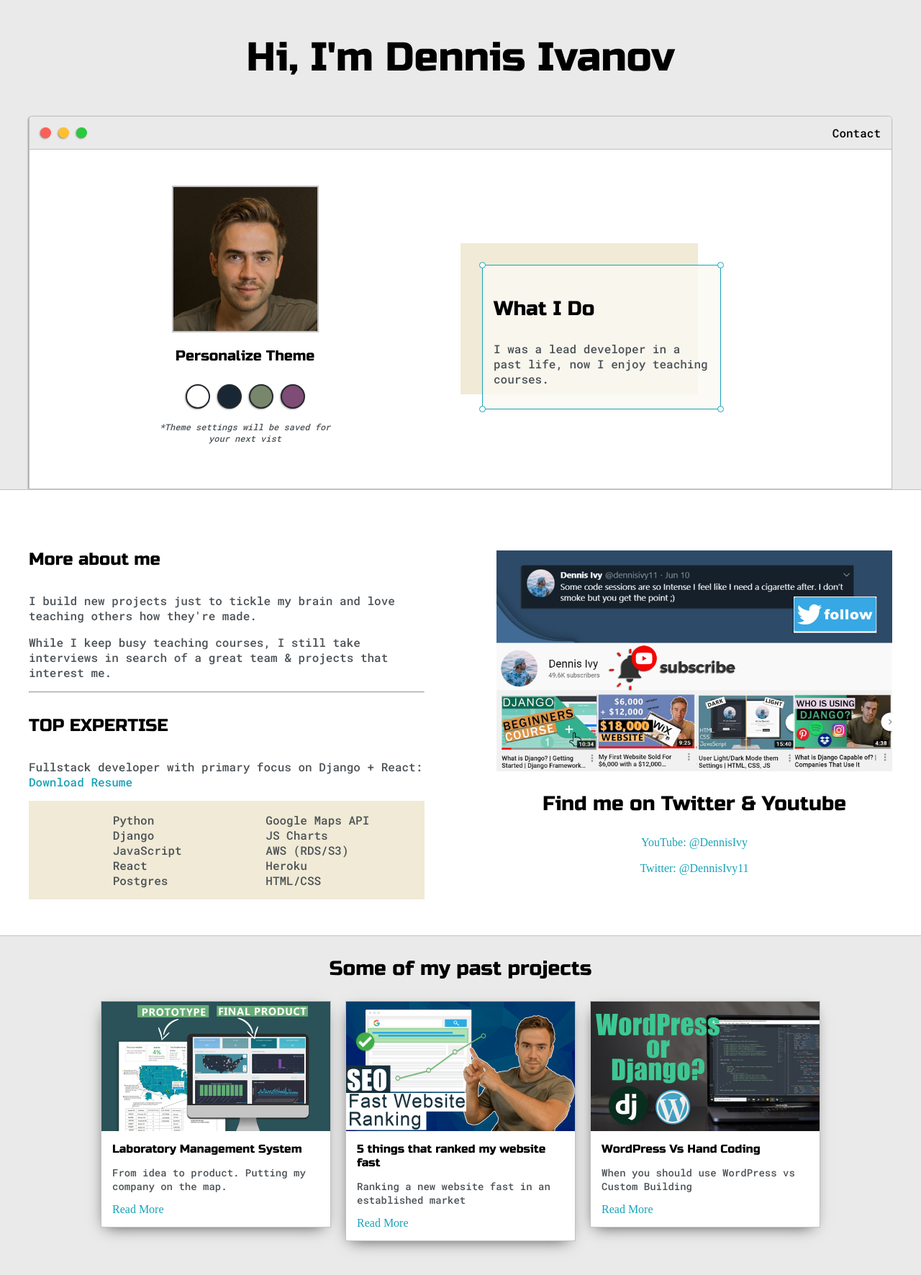
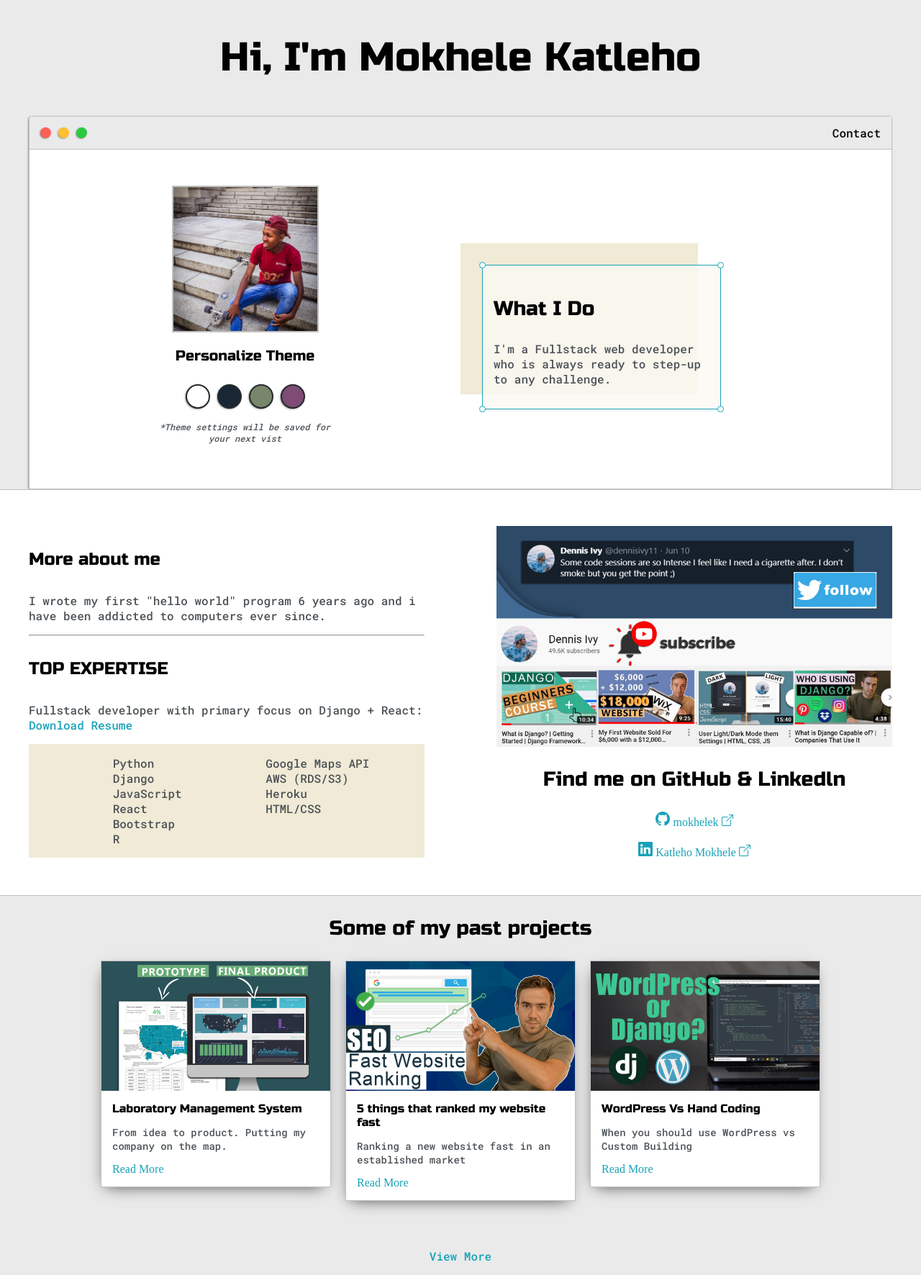
Before and after one commit to mokhelek/my-resume-website, a Django app: page / in a window 1280 px wide. Shown: the top 1772 px of the page at 72% size. Run offline with Django 3.2, Linux system fonts and the light colour scheme; data comes from the database, SQL or seed files in the repository; both versions use the stored data as it was after the commit; some libraries are stand-ins or nearby versions.

Commit message:
pythonanywhere

```diff
--- a/base/templates/base/index.html
+++ b/base/templates/base/index.html
@@ -2,7 +2,7 @@
 {% load static %}
 <html>
 <head>
-	<title>Dennis Ivy</title>
+	<title>Mokhele Katleho</title>
 
 	<!-- Global site tag (gtag.js) - Google Analytics -->
 	<script async src="https://www.googletagmanager.com/gtag/js?id=UA-47692315-56"></script>
@@ -29,7 +29,7 @@
 	<section class="s1">
 		<div class="main-container">
 			<div class="greeting-wrapper">
-				<h1>Hi, I'm Dennis Ivanov</h1>
+				<h1>Hi, I'm Mokhele Katleho</h1>
 			</div>
 
 
@@ -37,7 +37,7 @@
 				{% include 'base/navbar.html' %}
 
 				<div class="left-column">
-					<img id="profile_pic" src="{% static 'images/Dennis.jpg' %}">
+					<img id="profile_pic" src="{% static 'images/katleho.jpg' %}">
 					<h5 style="text-align: center;line-height: 0;">Personalize Theme</h5>
 
 					<div id="theme-options-wrapper">
@@ -57,7 +57,7 @@
 							<div id="corner-tl" class="corner"></div>
 							<div id="corner-tr" class="corner"></div>
 							<h3>What I Do</h3>
-							<p>I was a lead developer in a past life, now I enjoy teaching courses.</p>
+							<p>I'm a Fullstack web developer who is always ready to step-up to any challenge.</p>
 							<div id="corner-br" class="corner"></div>
 							<div id="corner-bl" class="corner"></div>
 						</div>
@@ -74,16 +74,18 @@
 				<div class="about-me">
 					<h4>More about me</h4>
 
-					<p>I build new projects just to tickle my brain and love teaching others how they're made.</p>
+					<p>I wrote my first "hello world" program 6 years ago and i have been addicted to computers ever since.
 
-					<p>While I keep busy teaching courses, I still take interviews in search of a great team & projects that interest me.</p>
+					</p>
+
+					<p></p>
 
 
 					<hr>
 
 					<h4>TOP EXPERTISE</h4>
 
-					<p>Fullstack developer with primary focus on Django + React: <a target="_blank" href="{% static 'resume.pdf' %}">Download Resume</a></p>
+					<p>Fullstack developer with primary focus on Django + React: <a target="_blank" href="#">Download Resume</a></p>
 
 					<div id="skills">
 						<ul>
@@ -91,12 +93,12 @@
 							<li>Django</li>
 							<li>JavaScript</li>
 							<li>React</li>
-							<li>Postgres</li>
+							<li>Bootstrap</li>
+							<li>R</li>
 						</ul>
 
 						<ul>
 							<li>Google Maps API</li>
-							<li>JS Charts</li>
 							<li>AWS (RDS/S3)</li>
 							<li>Heroku</li>
 							<li>HTML/CSS</li>
@@ -109,11 +111,25 @@
 
 				<div class="social-links">
 					<img id="social_img" src="{% static 'images/follow.jpg' %}">
-					<h3>Find me on Twitter & Youtube</h3>
+					<h3>Find me on GitHub & Linkedln</h3>
 
-					<a target="_blank" href="https://www.youtube.com/c/dennisivy">YouTube: @DennisIvy</a>
+
+					<a target="_blank" href="https://www.youtube.com/c/dennisivy">
+						<svg xmlns="http://www.w3.org/2000/svg" width="20" height="20" fill="currentColor" class="bi bi-github" viewBox="0 0 16 16">
+							<path d="M8 0C3.58 0 0 3.58 0 8c0 3.54 2.29 6.53 5.47 7.59.4.07.55-.17.55-.38 0-.19-.01-.82-.01-1.49-2.01.37-2.53-.49-2.69-.94-.09-.23-.48-.94-.82-1.13-.28-.15-.68-.52-.01-.53.63-.01 1.08.58 1.23.82.72 1.21 1.87.87 2.33.66.07-.52.28-.87.51-1.07-1.78-.2-3.64-.89-3.64-3.95 0-.87.31-1.59.82-2.15-.08-.2-.36-1.02.08-2.12 0 0 .67-.21 2.2.82.64-.18 1.32-.27 2-.27.68 0 1.36.09 2 .27 1.53-1.04 2.2-.82 2.2-.82.44 1.1.16 1.92.08 2.12.51.56.82 1.27.82 2.15 0 3.07-1.87 3.75-3.65 3.95.29.25.54.73.54 1.48 0 1.07-.01 1.93-.01 2.2 0 .21.15.46.55.38A8.012 8.012 0 0 0 16 8c0-4.42-3.58-8-8-8z"/>
+						  </svg> mokhelek <svg xmlns="http://www.w3.org/2000/svg" width="16" height="16" fill="currentColor" class="bi bi-box-arrow-up-right" viewBox="0 0 16 16">
+							<path fill-rule="evenodd" d="M8.636 3.5a.5.5 0 0 0-.5-.5H1.5A1.5 1.5 0 0 0 0 4.5v10A1.5 1.5 0 0 0 1.5 16h10a1.5 1.5 0 0 0 1.5-1.5V7.864a.5.5 0 0 0-1 0V14.5a.5.5 0 0 1-.5.5h-10a.5.5 0 0 1-.5-.5v-10a.5.5 0 0 1 .5-.5h6.636a.5.5 0 0 0 .5-.5z"/>
+							<path fill-rule="evenodd" d="M16 .5a.5.5 0 0 0-.5-.5h-5a.5.5 0 0 0 0 1h3.793L6.146 9.146a.5.5 0 1 0 .708.708L15 1.707V5.5a.5.5 0 0 0 1 0v-5z"/>
+						  </svg></a>
+
 					<br>
-					<a target="_blank" href="https://twitter.com/dennisivy11">Twitter: @DennisIvy11</a>
+					<a target="_blank" href="https://twitter.com/dennisivy11">
+						<svg xmlns="http://www.w3.org/2000/svg" width="20" height="20" fill="currentColor" class="bi bi-linkedin" viewBox="0 0 16 16">
+							<path d="M0 1.146C0 .513.526 0 1.175 0h13.65C15.474 0 16 .513 16 1.146v13.708c0 .633-.526 1.146-1.175 1.146H1.175C.526 16 0 15.487 0 14.854V1.146zm4.943 12.248V6.169H2.542v7.225h2.401zm-1.2-8.212c.837 0 1.358-.554 1.358-1.248-.015-.709-.52-1.248-1.342-1.248-.822 0-1.359.54-1.359 1.248 0 .694.521 1.248 1.327 1.248h.016zm4.908 8.212V9.359c0-.216.016-.432.08-.586.173-.431.568-.878 1.232-.878.869 0 1.216.662 1.216 1.634v3.865h2.401V9.25c0-2.22-1.184-3.252-2.764-3.252-1.274 0-1.845.7-2.165 1.193v.025h-.016a5.54 5.54 0 0 1 .016-.025V6.169h-2.4c.03.678 0 7.225 0 7.225h2.4z"/>
+						  </svg> Katleho Mokhele <svg xmlns="http://www.w3.org/2000/svg" width="16" height="16" fill="currentColor" class="bi bi-box-arrow-up-right" viewBox="0 0 16 16">
+							<path fill-rule="evenodd" d="M8.636 3.5a.5.5 0 0 0-.5-.5H1.5A1.5 1.5 0 0 0 0 4.5v10A1.5 1.5 0 0 0 1.5 16h10a1.5 1.5 0 0 0 1.5-1.5V7.864a.5.5 0 0 0-1 0V14.5a.5.5 0 0 1-.5.5h-10a.5.5 0 0 1-.5-.5v-10a.5.5 0 0 1 .5-.5h6.636a.5.5 0 0 0 .5-.5z"/>
+							<path fill-rule="evenodd" d="M16 .5a.5.5 0 0 0-.5-.5h-5a.5.5 0 0 0 0 1h3.793L6.146 9.146a.5.5 0 1 0 .708.708L15 1.707V5.5a.5.5 0 0 0 1 0v-5z"/>
+						  </svg></a>
 				</div>
 			</div>
 
```
Also changed, not shown: dennisivy/settings.py (+3 -9 lines), db.sqlite3, static/images/katleho.jpg (added).
